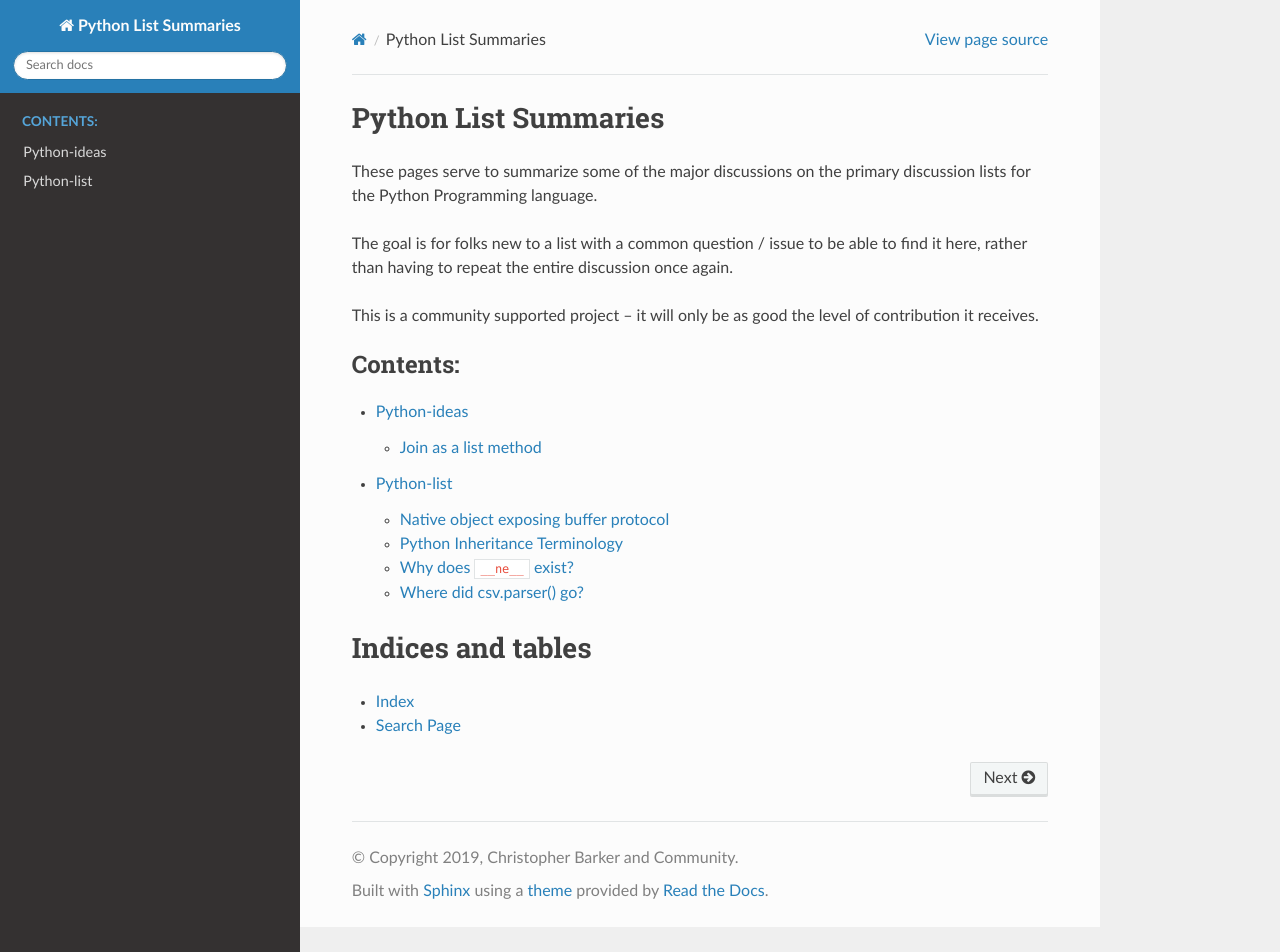
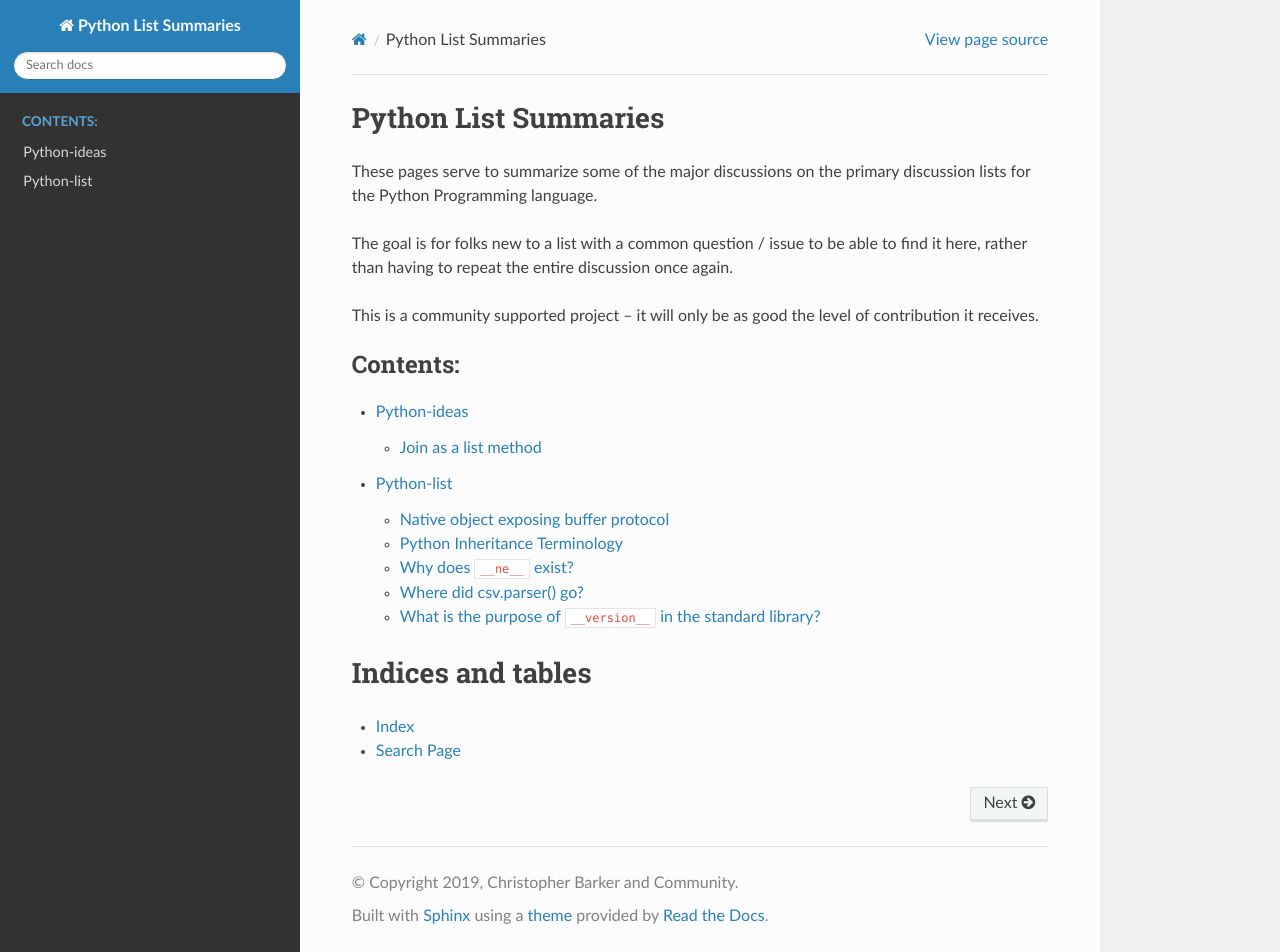
Before and after one commit to PythonCHB/PythonListsSummaries, a Sphinx documentation site: the page built from source/index.rst, in a window 1280 px wide and 952 px high. Built offline with Sphinx 7.4.7 and the Read the Docs theme 2.0.0, drawn with Linux system fonts in a browser that asks for light colours; some of the changed lines change nothing that is shown.

Commit message:
added __version__ in std lib

```diff
--- a/source/python_list/index.rst
+++ b/source/python_list/index.rst
@@ -20,3 +20,4 @@ The following are summaries of commonly asked questions of general interest:
    inheritance_terminology
    why_does___ne___exist
    where_did_csv_parser_go
+   purpose_of___version___in_std_library
--- /dev/null
+++ b/source/python_list/purpose_of___version___in_std_library.rst
@@ -0,0 +1,58 @@
+###############################################################
+What is the purpose of ``__version__`` in the standard library?
+###############################################################
+
+`<https://mail.python.org/pipermail/python-list/2019-March/739765.html>`_
+
+A question. I help maintain a Python stack for users in my division here
+at NASA and one user asked about updating the re module to 2.4. I
+believe because he read the docs:
+
+https://docs.python.org/2.7/library/re.html
+
+where you see lines like "New in version 2.4" and he also did:
+
+::
+
+    $ python2 -c 'import re; print (re.__version__)'
+    2.2.1
+
+And, well, one can think "oh, a newer version is needed". I searched on
+conda, etc. and can't find it and finally realized that 2.4 meant Python
+2.4, not re 2.4. (The 3.7 docs have lines like "Changed in version 3.7".)
+
+My question to the pros here is what purpose do the ``__version__`` /version
+variables serve in the Python Standard Library?  I can understand in
+external packages, but once in the Standard Library...?
+
+For example, in re.py, that line was last changed 18 years ago according
+to git blame. In tarfile.py, the version string was last changed 12
+years ago. But in both, the modules were edited in 2018 so they haven't
+been static for a decade.
+
+Are those strings there just for historic purposes?
+
+Note:
+
+::
+
+    Effectively a re.__version__ in python 3.7 still tells 2.2.1
+
+answer
+^^^^^^
+
+The point of the "Changed in version ..." or "New in version ..." bits
+in the documentation is to alert readers who maintain software which
+needs to remain backward compatible with older versions of Python. If
+you maintain a package which you support for Python 3.4, 3.5, 3.6, and
+3.7, you'll probably shy away from bits which weren't around for 3.4,
+and be careful about APIs which have changed since 3.4.
+
+If a module that started life outside the standard library is included
+in the standard library under the same name, it is taken aboard hook,
+line and sinker. If it has a ``__version__``, then that should probably
+stay: code that used the module before it entered the standard library
+might rely on it.
+
+As you quite rightly point out, these lines are then completely
+pointless, so there's no reason to ever change them.
```
